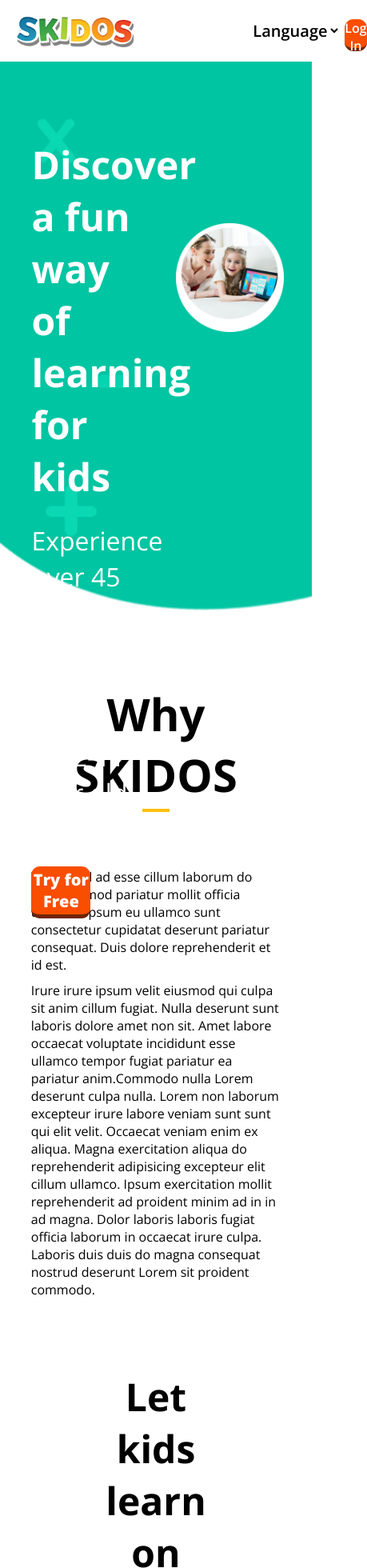
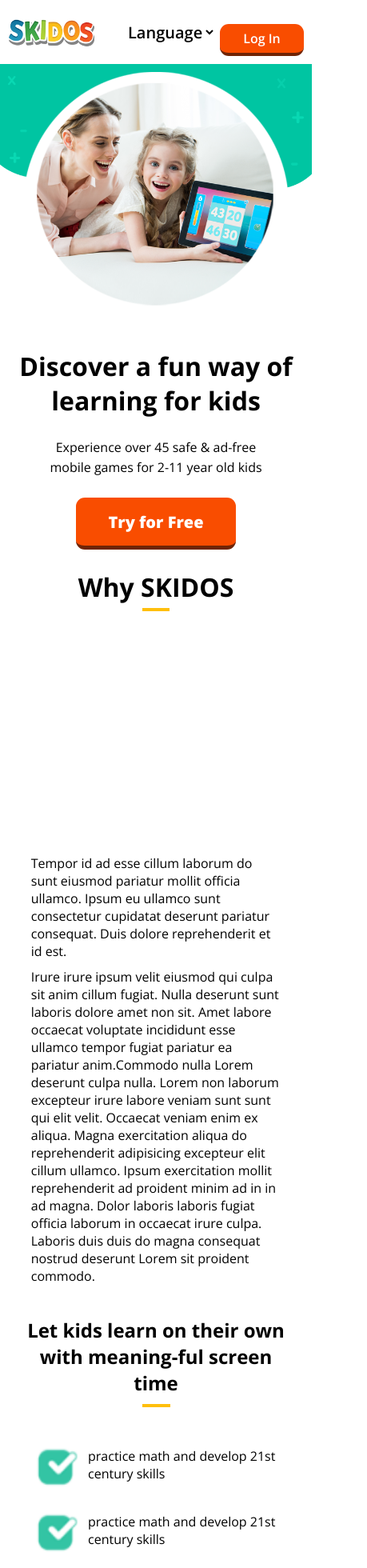
Before and after one commit to mohini-chauhan/Skidos, a React (Create React App) app: page / in a window 390 px wide. Shown: the top 1960 px of the page at 80% size, 459 px wide, since content can reach past the window. Built offline with nearby package versions, Linux system fonts and the light colour scheme.

Commit message:
fully responsive

```diff
--- a/src/Components/About/About.css
+++ b/src/Components/About/About.css
@@ -40,6 +40,8 @@
     padding-bottom: 10px;
 }
 /*********************************************media queries********************************************************/
+
+
 @media (max-width:922px){
     .abt-contents{
         display: block;
@@ -48,9 +50,18 @@
     .abt-video{
         width:100%;
         padding:10px;
+        height: 50vh;
     }
     .abt-content{
         width:100%;
         padding:10px;
     }
+    .abt-container h1{
+        font-size: 2rem;
+    }
 }
+@media (max-width:480px){
+    .abt-video{
+        height: 30vh;
+    }
+}
--- a/src/Components/Features/Features.css
+++ b/src/Components/Features/Features.css
@@ -17,9 +17,18 @@
 .feature-grid{
     width:70%;
     display:grid;
-    grid-template-columns: repeat(auto-fit,23rem);
+    grid-template-columns: repeat(auto-fit,minmax(272px, 1fr));
     grid-gap:2rem;
     margin-top: 11px;
+}
+.feature-img{
+    text-align: center;
+    width: 50%;
+}
+
+.feature-img img{
+    width: 250px;
+
 }
 .fcontents{
     display:flex;
@@ -34,16 +43,21 @@
     .feature-contents-container{
         display:block;
         margin:auto;
+        width: 100%;
     }
     .feature-grid{
         width:100%;
         padding: 20px;
         justify-content: center;
         align-items: center;
-        grid-template-columns: repeat(auto-fit,16rem);
     }
-    .fcontents img{
-        width:100%;
-        margin:auto;
+    .feature-img{
+        width: 100%;
+    }
+
+    .Feature-container h1{
+    margin: 0;
+    margin-bottom: 10px;
+    font-size: 1.5rem;
     }
 }
--- a/src/Components/Features/Features.js
+++ b/src/Components/Features/Features.js
@@ -27,7 +27,7 @@
                        {features()}
 
                    </section>
-                   <article>
+                   <article className="feature-img">
                        <img src={bird} alt="char1"/>
                    </article>
                </section>
--- a/src/Components/Fun/Fun.css
+++ b/src/Components/Fun/Fun.css
@@ -22,6 +22,10 @@
     width:40%;
     margin:0 20px;
 }
+.fun-img img{
+    width: 100%;
+
+}
 .fun-content{
     width:60%;
     margin:0 20px;
@@ -30,7 +34,6 @@
 @media (max-width:922px){
     .fun-contents h2{
         font-size:1.6rem;
-        margin-bottom:0;
         margin-top:50px;
     }
     .flex-section{
@@ -51,6 +54,7 @@
     }
     .fun-content p{
         padding-top: 5px;
+        text-align: center;
     }
 
 
--- a/src/Components/Hero/Hero.css
+++ b/src/Components/Hero/Hero.css
@@ -47,3 +47,48 @@
     font-weight:800;
     font-size:1.25rem;
 }
+.try-btn:hover{
+    border-bottom: none;
+}
+
+
+@media (max-width:922px){
+    .hero-container{
+        background-size: inherit;
+        height: auto;
+    }
+
+    .hero-container img{
+        left: auto;
+        top: auto;
+        width: 95%;
+    }
+    .hero-center{
+        text-align: center;
+    }
+    .hero-contents{
+        width: 95%;
+        position: relative;
+        top: auto;
+        left: auto;
+        margin: auto;
+        text-align: center;
+    }
+    .hero-contents h1{
+        color:var(--primary-black);
+        font-size: 2rem;
+    }
+    .hero-contents p{
+        color:var(--primary-black);
+        font-size: 1rem;
+        line-height:25px;
+        margin:25px 0;
+    }
+
+}
+@media (max-width:600px){
+
+    .hero-container{
+        background-size: contain;
+    }
+}
--- a/src/Components/Hero/Hero.js
+++ b/src/Components/Hero/Hero.js
@@ -9,12 +9,13 @@
         <>
             <section className="hero-container">
                 <section className="hero-center">
+                <img src={hero} alt="hero-img"/>
                     <article className="hero-contents">
                         <h1>Discover a fun way of learning for kids</h1>
                         <p>Experience over 45 safe & ad-free <br/>mobile games for 2-11 year old kids</p>
                         <button className="try-btn">Try for Free</button>
                     </article>
-                    <img src={hero} alt="hero-img"/>
+
                 </section>
             </section>
         </>
--- a/src/Components/Package/Package.css
+++ b/src/Components/Package/Package.css
@@ -14,10 +14,14 @@
     font-size:3rem;
     margin-bottom: 10px;
 }
+.package-content-container .card-heading{
+    line-height: 2rem;
+}
+
 .package-content-container p{
     text-align:center;
     font-size:1.5rem;
-    line-height: 4rem;
+    line-height: 3rem;
 }
 .package-card-container{
     display: flex;
@@ -28,9 +32,9 @@
 
 }
 .package-card-contents{
-    width: 348px;
-    height: 473px;
-    background-image: url(./Package-asset/cardbg.png);
+    width: 300px;
+    height: 408px;
+    background-image: url(./Package-asset/cardbgresized.png);
     background-repeat: no-repeat;
     padding: 20px;
 
@@ -52,6 +56,7 @@
     display:flex;
     width:100%;
     justify-content:center;
+    margin-top: 5px;
 }
 .cap{
     position:relative;
@@ -87,7 +92,7 @@
     position:relative;
     color:var(--primary-black);
     font-weight:700;
-    line-height: 1rem !important;
+    line-height: 1.7rem !important;
 }
 .off-price smaller{
     font-size:20px;
@@ -106,7 +111,7 @@
 .package-card-contents .try-btn{
     width:100%;
     position:relative;
-    margin-top: 25px;
+    margin-top: 18px;
 }
 .arrow{
     font-weight:800;
@@ -116,7 +121,17 @@
 /*****************************************Media queries*****************************************************************/
 /*not completed yet*/
 @media (max-width:922px){
+    .package-container{
+        width: 100%;
+        padding: 10px;
+        padding-top: 0;
+    }
+    .package-content-container{
+        width: 100%;
+        margin: 0 auto;
+    }
     .package-card-container{
+        width: 100%;
         display:block;
         margin:auto;
     }
@@ -128,9 +143,9 @@
         margin-bottom: 4px;
     }
     .package-content-container p{
-        font-size:1.3rem;
+        font-size:1rem;
     }
     .package-card-contents{
-        margin-bottom:40px;
+        margin: 25px auto;
     }
 }
--- a/src/Components/Pass/Pass.css
+++ b/src/Components/Pass/Pass.css
@@ -15,15 +15,16 @@
     width: 100%;
     margin: 70px auto;
     display: grid;
-    grid-template-columns: repeat(auto-fit,22rem);
-    grid-gap: 5rem;
-    padding: 0 5%;
+    grid-template-columns: repeat(auto-fit,18rem);
+    grid-gap: 2rem;
+    padding: 0 10px;
     justify-content:center;
 }
 .pass-grid-container article{
     display:flex;
     margin:0 5px;
     width:80%;
+    margin: auto;
 }
 .pass-grid-container article img{
     margin-right:15px;
@@ -36,8 +37,7 @@
         font-size: 1.6rem;
     }
     .pass-grid-container{
-        grid-gap:3rem;
-        padding:10px auto;
+        grid-gap:2rem;
         margin:auto;
         align-content: center;
         justify-content: center;
--- a/src/Components/nav/Nav.css
+++ b/src/Components/nav/Nav.css
@@ -2,16 +2,16 @@
     width: 100%;
     display: flex;
     justify-content: space-between;
-    padding: 1% 5%;
+    padding: 10px;
 }
 .navbar img{
-    width:150px;
+    width:110px;
 }
 /*dropdwn styling*/
 .dropdwn-container{
-    justify-content: space-between;
+    justify-content:right;
     display: flex;
-    width: 18%;
+    width: 64%;
 
 }
 .dropdwn-container select{
@@ -35,3 +35,8 @@
     font-weight:600;
     font-size: 1rem;
 }
+
+.nav-btn:hover{
+
+    border-bottom: none;
+}
--- a/src/Components/parent/Views.css
+++ b/src/Components/parent/Views.css
@@ -57,7 +57,7 @@
     }
     .view-contents h2{
         font-size:1.5rem;
-        margin-bottom: 0;
+        margin-bottom: 10px;
     }
     .view-content p {
         font-size:1rem;
```
Also changed, not shown: src/Components/Package/Package-asset/cardbgresized.png (added).
